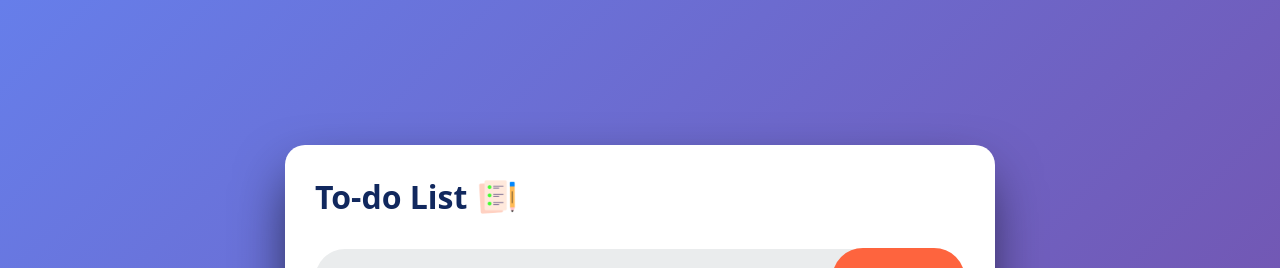
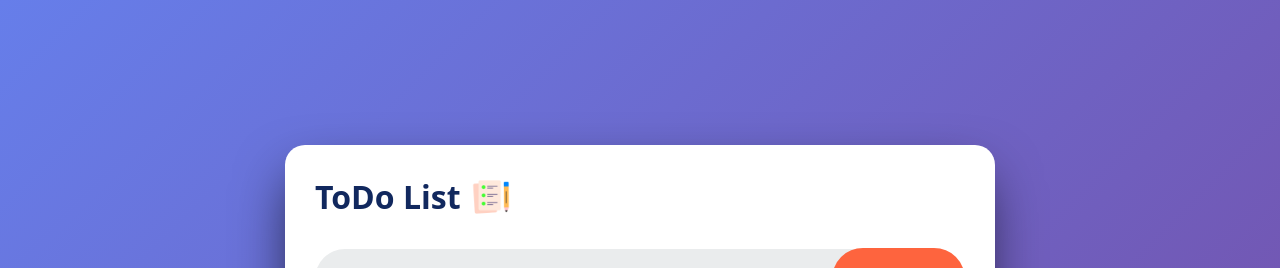
Before and after one commit to irakli96/TestProject, a plain HTML site: page index.html in a window 1280 px wide. Shown: the top 268 px of the page. Drawn offline with Linux system fonts and the light colour scheme.

Commit message:
Header Change

```diff
--- a/index.html
+++ b/index.html
@@ -10,7 +10,7 @@
 <body>
     <div class="container">
       <div class="heading">
-        <h1>To-do List</h1>
+        <h1>ToDo List</h1>
         <img src="images/icon.png" alt="">
       </div>
 
```
